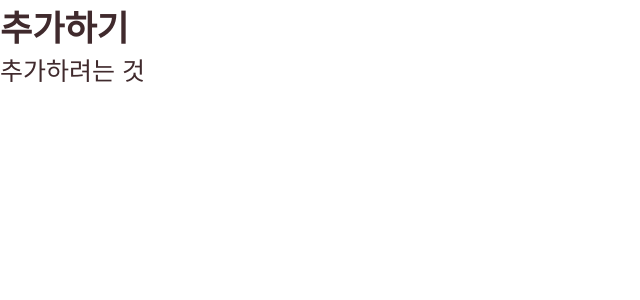
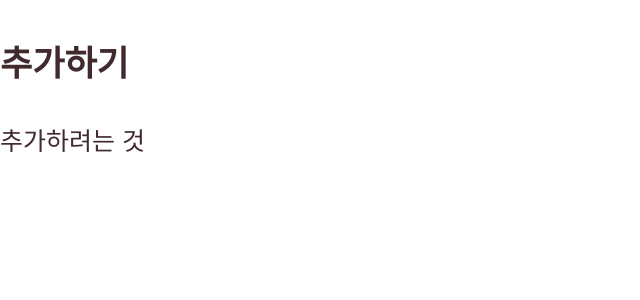
Before and after one commit to Yumina9/Bouquet-Service, a React (Create React App) app: page /listadd in a window 1280 px wide. Shown: the top 300 px of the page, without its empty margins (0-640 px from the left). Built offline with nearby package versions, Linux system fonts and the light colour scheme.

Commit message:
span tag change to p tag

```diff
--- a/src/components/common/Typography.tsx
+++ b/src/components/common/Typography.tsx
@@ -54,49 +54,49 @@ const Typography = ({ type, color, fontWeight, children }: TypographyType) => {
 
 export default Typography;
 
-const H1 = styled.span<StyledType>`
+const H1 = styled.p<StyledType>`
   ${typography.H1};
   color: ${(props) => props.color};
   font-weight: ${(props) => props.fontWeight};
 `;
 
-const H2 = styled.span<StyledType>`
+const H2 = styled.p<StyledType>`
   ${typography.H2};
   color: ${(props) => props.color};
   font-weight: ${(props) => props.fontWeight};
 `;
 
-const H3 = styled.span<StyledType>`
+const H3 = styled.p<StyledType>`
   ${typography.H3};
   color: ${(props) => props.color};
   font-weight: ${(props) => props.fontWeight};
 `;
 
-const H4 = styled.span<StyledType>`
+const H4 = styled.p<StyledType>`
   ${typography.H4};
   color: ${(props) => props.color};
   font-weight: ${(props) => props.fontWeight};
 `;
 
-const H5 = styled.span<StyledType>`
+const H5 = styled.p<StyledType>`
   ${typography.H5};
   color: ${(props) => props.color};
   font-weight: ${(props) => props.fontWeight};
 `;
 
-const H6 = styled.span<StyledType>`
+const H6 = styled.p<StyledType>`
   ${typography.H6};
   color: ${(props) => props.color};
   font-weight: ${(props) => props.fontWeight};
 `;
 
-const H7 = styled.span<StyledType>`
+const H7 = styled.p<StyledType>`
   ${typography.H7};
   color: ${(props) => props.color};
   font-weight: ${(props) => props.fontWeight};
 `;
 
-const Original = styled.span<StyledType>`
+const Original = styled.p<StyledType>`
   ${typography.Original};
   color: ${(props) => props.color};
   font-weight: ${(props) => props.fontWeight};
```
